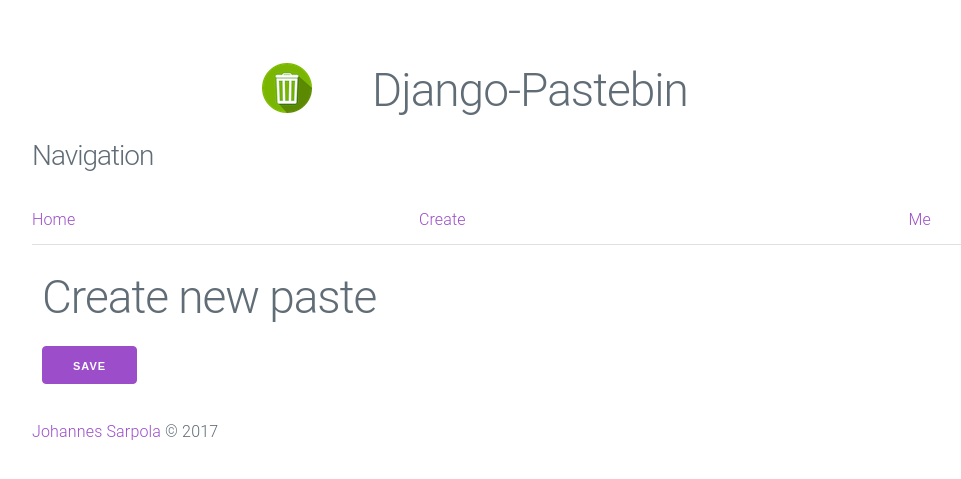
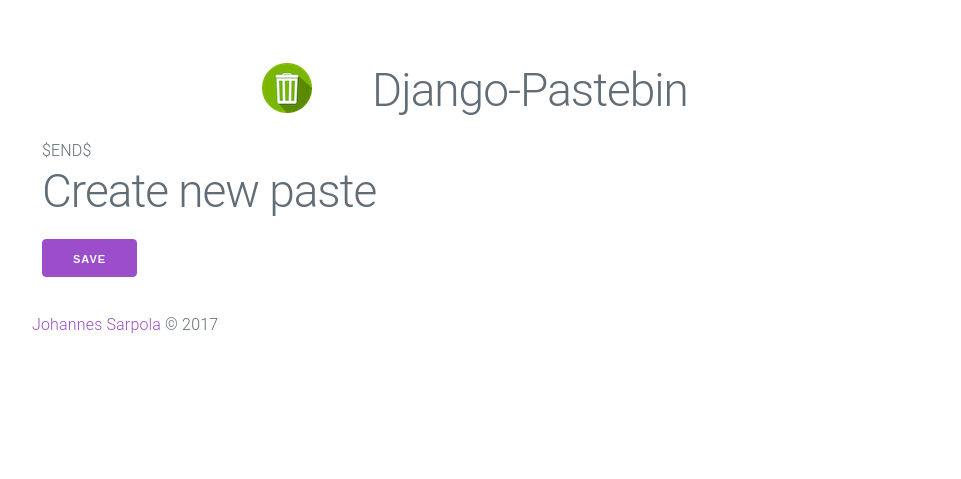
Before and after one commit to johannessarpola/django-pastebin, a Django app: page /pastebin/new in a window 1280 px wide. Shown: the top 479 px of the page, without its empty margins (58-1019 px from the left). Run offline with Django 3.2, Linux system fonts and the light colour scheme; parts of the project's set-up code (start-up, migrations or seed data) failed here and were passed over.

Commit message:
navigation to separate template and authenticated nav

```diff
--- a/pastebin/templates/pastebin/base.html
+++ b/pastebin/templates/pastebin/base.html
@@ -21,35 +21,9 @@
             </div>
         </div>
     {% endblock %}
-    {% block navigation %}
-        <section id="navigation">
-            <nav>
-                <div class="row">
-                    <h3>Navigation</h3>
-                </div>
-                <div class="row">
-                    <table>
-                        <tr>
-                            <td>
-                                <a href="{% url 'index' %}"> Home </a>
-                            </td>
-                            <td>
-                                <a href="{% url 'new' %}"> Create </a>
-                            </td>
-                            <td>
-                                <a href="{% url 'profile' %}"> Me </a>
-                            </td>
-                            {% if user.is_superuser %}
-                                <td>
-                                    <a href="{% url 'admin:index' %}"> Admin </a>
-                                </td>
-                            {% endif %}
-                        </tr>
-                    </table>
-                </div>
-            </nav>
-        </section>
-    {% endblock %}
+    <section id="navigation">
+        {% include 'pastebin/navigation.html' %}
+    </section>
 
     <section class="column column-80 column-offset-10" id="content">
         {% block content %}{% endblock %}
--- /dev/null
+++ b/pastebin/templates/pastebin/navigation.html
@@ -0,0 +1,10 @@
+<!DOCTYPE html>
+<html lang="en">
+<head>
+    <meta charset="UTF-8">
+    <title>$Title$</title>
+</head>
+<body>
+$END$
+</body>
+</html>
```
